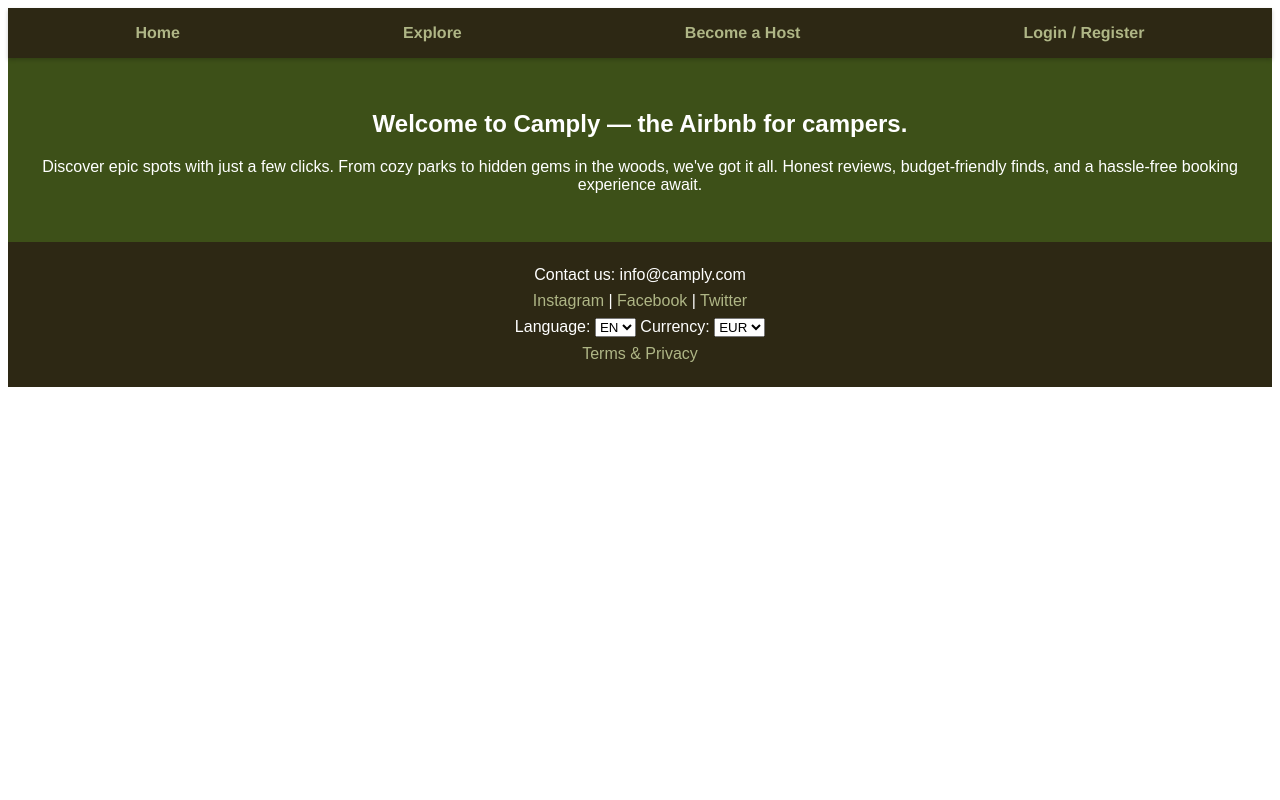
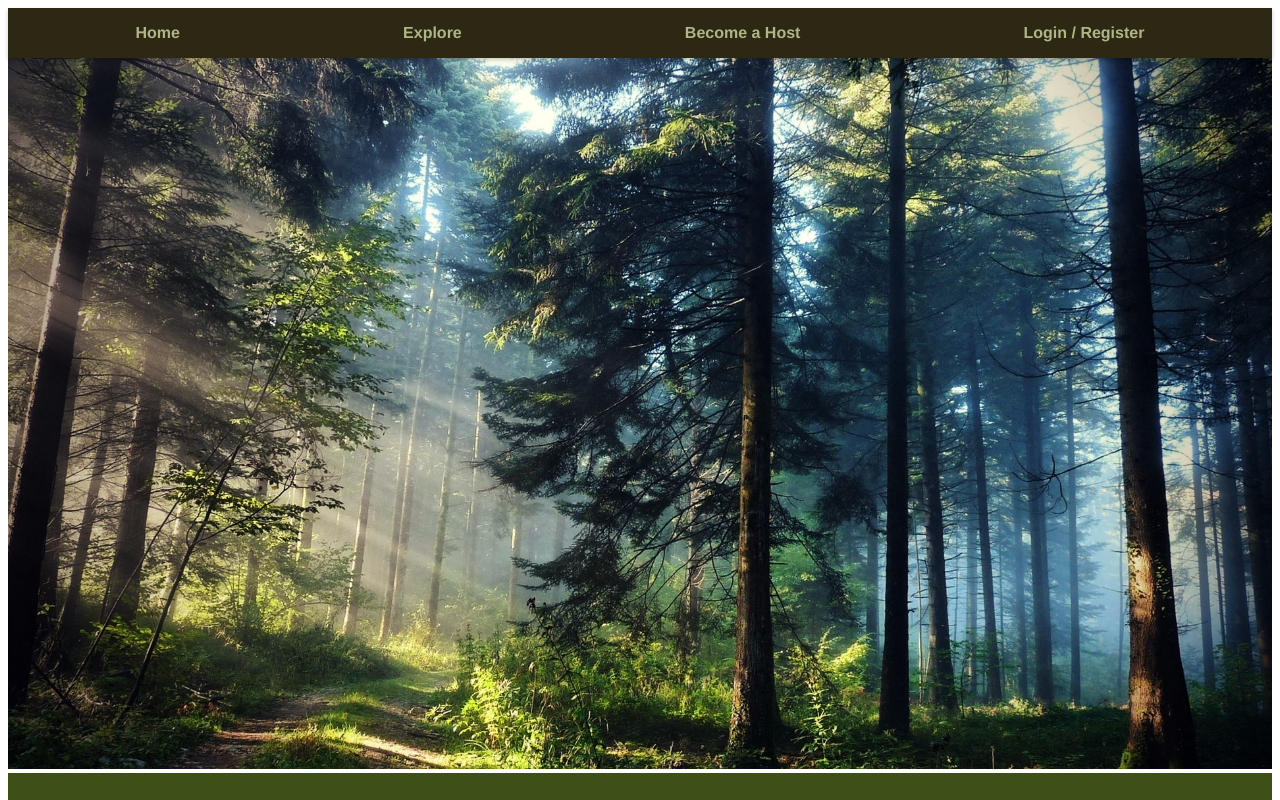
Before and after one commit to FatimaOY/CampingProject_app, a Vue app: page / in a window 1280 px wide. Shown: the top 800 px of the page. Built offline with nearby package versions, Linux system fonts and the light colour scheme; what v-calendar would draw is missing.

Commit message:
change layout of bookings page

```diff
--- a/src/pages/PageBookings.vue
+++ b/src/pages/PageBookings.vue
@@ -13,7 +13,9 @@
       <div v-for="booking in myBookings" :key="booking.booking_id" class="booking-card">
         <p><strong>Spot:</strong> {{ booking.spot.name }}</p>
         <p><strong>Location:</strong> {{ booking.spot.city.name }}, {{ booking.spot.country.name }}</p>
-        <p><strong>Dates:</strong> {{ booking.check_in_date }} → {{ booking.check_out_date }}</p>
+        <p><strong>Dates:</strong>
+          {{ formatDate(booking.check_in_date) }} → {{ formatDate(booking.check_out_date) }}
+        </p>
         <p><strong>Status:</strong> {{ booking.status.name }}</p>
         <button v-if="booking.status_id === 2" @click="goToReview(booking.spot.spot_id)">Write a Review</button>
       </div>
@@ -24,9 +26,10 @@
       <div v-for="booking in bookingsOnMySpots" :key="booking.booking_id" class="booking-card">
         <p><strong>User:</strong> {{ booking.user.first_name }} {{ booking.user.last_name }}</p>
         <p><strong>Spot:</strong> {{ booking.spot.name }}</p>
-        <p><strong>Dates:</strong> {{ booking.check_in_date }} → {{ booking.check_out_date }}</p>
+        <p><strong>Dates:</strong>
+          {{ formatDate(booking.check_in_date) }} → {{ formatDate(booking.check_out_date) }}
+        </p>
         <p><strong>Status:</strong> {{ booking.status.name }}</p>
-
         <div v-if="booking.status_id === 1">
           <button @click="updateStatus(booking.booking_id, 2)">Accept</button>
           <button @click="updateStatus(booking.booking_id, 3)">Deny</button>
@@ -89,6 +92,9 @@ export default {
     },
     goToReview(spotId) {
       this.$emit('goToReview', spotId); // This assumes a listener is present in App.vue
+    },
+    formatDate(date) {
+      return new Date(date).toISOString().split('T')[0];
     }
   }
 };
--- a/src/pages/PageHome.vue
+++ b/src/pages/PageHome.vue
@@ -2,23 +2,17 @@
   <div class="home-container">
     <!-- Hero Image -->
     <div class="hero-image">
-        <!-- <img :src="require('@/assets/camplyLogo.png')" alt="Camply logo" /> -->
+        <img :src="require('@/assets/forestPic.jpg')" alt="Camply logo" />
     </div>
 
     <!-- Welcome Text -->
     <section class="welcome-text">
-      <h1>Welcome to Camply — the Airbnb for campers.</h1>
+      <h1>Welcome To Camply ~~ The Airbnb For Campers.</h1>
       <p>
         Discover epic spots with just a few clicks. From cozy parks to hidden
         gems in the woods, we've got it all. Honest reviews, budget-friendly
         finds, and a hassle-free booking experience await.
       </p>
-
-      <!-- Action Buttons -->
-      <!-- <div class="auth-buttons">
-        <button @click="$emit('setActivePage', 'login')">Log in</button>
-        <button @click="$emit('setActivePage', 'register')">Sign up</button>
-      </div> -->
     </section>
 
     <!-- Footer -->
@@ -29,18 +23,6 @@
           <a href="#">Instagram</a> |
           <a href="#">Facebook</a> |
           <a href="#">Twitter</a>
-        </div>
-        <div>
-          Language:
-          <select>
-            <option>EN</option>
-            <option>NL</option>
-          </select>
-          Currency:
-          <select>
-            <option>EUR</option>
-            <option>USD</option>
-          </select>
         </div>
         <div><a href="#">Terms & Privacy</a></div>
       </div>
@@ -63,7 +45,7 @@ export default {
 .hero-image img {
   width: 100%;
   height: auto;
-  max-height: 400px;
+  max-height: 1000px;
   object-fit: cover;
 }
 
```
Also changed, not shown: src/assets/forestPic.jpg (added), src/assets/mountains.jpg (added).
